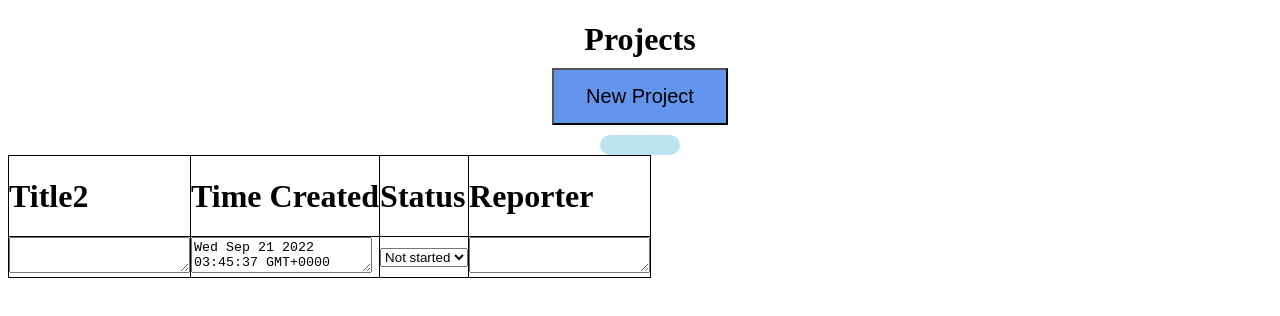
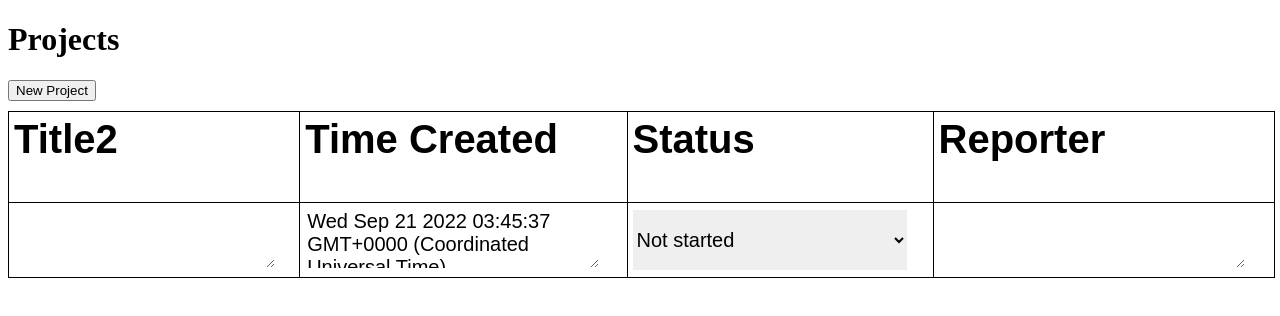
Before and after one commit to AlexanderGardiner/issuetracker, a website: page src/public/index.html in a window 1280 px wide. Drawn offline with Linux system fonts and the light colour scheme; no server answers.

Commit message:
Table style file

```diff
--- a/src/public/index.html
+++ b/src/public/index.html
@@ -4,7 +4,7 @@
     <meta charset="utf-8">
     <meta name="viewport" content="width=device-width">
     <title>Issue Tracker</title>
-    <link href="globalStyle.css" rel="stylesheet" type="text/css" />
+    <link href="./tools/tableStyle.css" rel="stylesheet" type="text/css" />
   </head>
   <body>
     <h1 id="title">Projects</h1>
--- a/src/public/tools/table.js
+++ b/src/public/tools/table.js
@@ -23,12 +23,11 @@ class table {
       this.cellChildren[0].push(document.createElement("h1"));
       this.cells[0][i].appendChild(this.cellChildren[0][i]);
       this.cellChildren[0][i].innerHTML = this.schemaKeys[i];
+      this.cellChildren[0][i].classList.add("tableCellChild","tableHeaderCellChild");
     }
 
 
     // Create body
-
-
     for (let i=1;i<tableData.length+1;i++) {
       this.rows.push(this.table.insertRow(-1));
       this.cells.push([]);
@@ -36,8 +35,12 @@ class table {
 
       for (let j=0;j<this.schemaDataTypes.length;j++) {
         this.cells[i].push(this.rows[i].insertCell(-1));
-
-        if (this.schemaDataTypes[j]=="Text") {
+        if (this.schemaDataTypes[j]=="_id") {
+          this.cellChildren[i].push(document.createElement("textarea"));
+          this.cells[i][j].appendChild(this.cellChildren[i][j]);
+          this.cellChildren[i][j].innerHTML = tableData[i-1][this.schemaKeys[j]];
+          this.cellChildren[i][j].setAttribute("readonly", "true");
+        } else if (this.schemaDataTypes[j]=="Text") {
           this.cellChildren[i].push(document.createElement("textarea"));
           this.cells[i][j].appendChild(this.cellChildren[i][j]);
           this.cellChildren[i][j].innerHTML = tableData[i-1][this.schemaKeys[j]];
@@ -46,6 +49,7 @@ class table {
           this.cellChildren[i].push(document.createElement("textarea"));
           this.cells[i][j].appendChild(this.cellChildren[i][j]);
           this.cellChildren[i][j].innerHTML = new Date(tableData[i-1][this.schemaKeys[j]]);
+          this.cellChildren[i][j].setAttribute("readonly", "true");
         } else if (this.schemaDataTypes[j]=="Multiple Choice") {
           this.cellChildren[i].push(document.createElement("select"));
           let options = schema[this.schemaKeys[j]].options;
@@ -71,6 +75,11 @@ class table {
 
         }
 
+        this.cellChildren[i][j].classList.add("tableCellChild");
+
+        this.cells[i][j].style.width = "1000px";
+
+
       }
 
     }
--- a/src/public/tools/tableStyle.css
+++ b/src/public/tools/tableStyle.css
@@ -1 +1,52 @@
 /* Need to move table styles here*/
+table {
+  border: 1px solid black;
+  border-collapse: collapse;
+  width: 99vw;
+  margin-left: auto;
+  margin-right: auto;
+  margin-top: 10px;
+}
+
+td,th,tr {
+  border: 1px solid black;
+  border-collapse: collapse;
+  padding: 0px;
+  width: auto;
+}
+
+.tableCellChild {
+
+  font-family: Arial, Helvetica, sans-serif;
+  font-size: 20px;
+  width:90%;
+  height: 3em;
+  border: none;
+  box-sizing: border-box;
+  -webkit-box-sizing:border-box;
+  -moz-box-sizing: border-box;
+  margin: 5px;
+}
+
+.tableHeaderCellChild {
+  font-size: 40px;
+  height: 2em;
+}
+
+.textTableCell {
+
+
+
+}
+
+.timeTableCell {
+
+}
+
+.multipleChoiceTableCell {
+
+}
+
+.userTableCell {
+
+}
```
